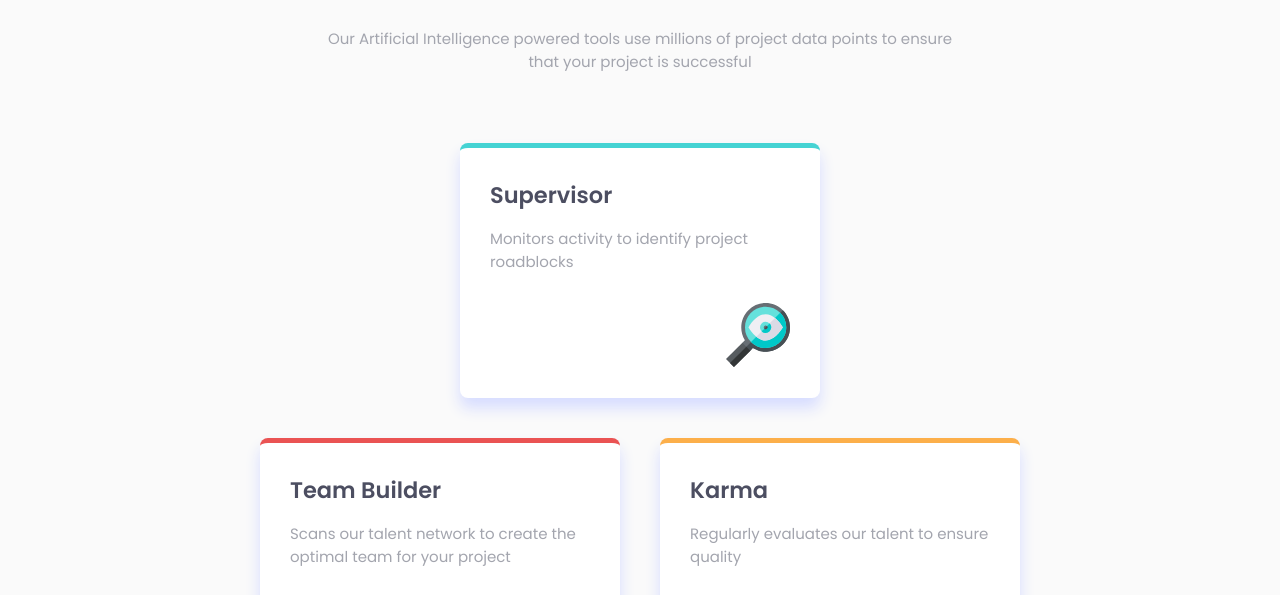
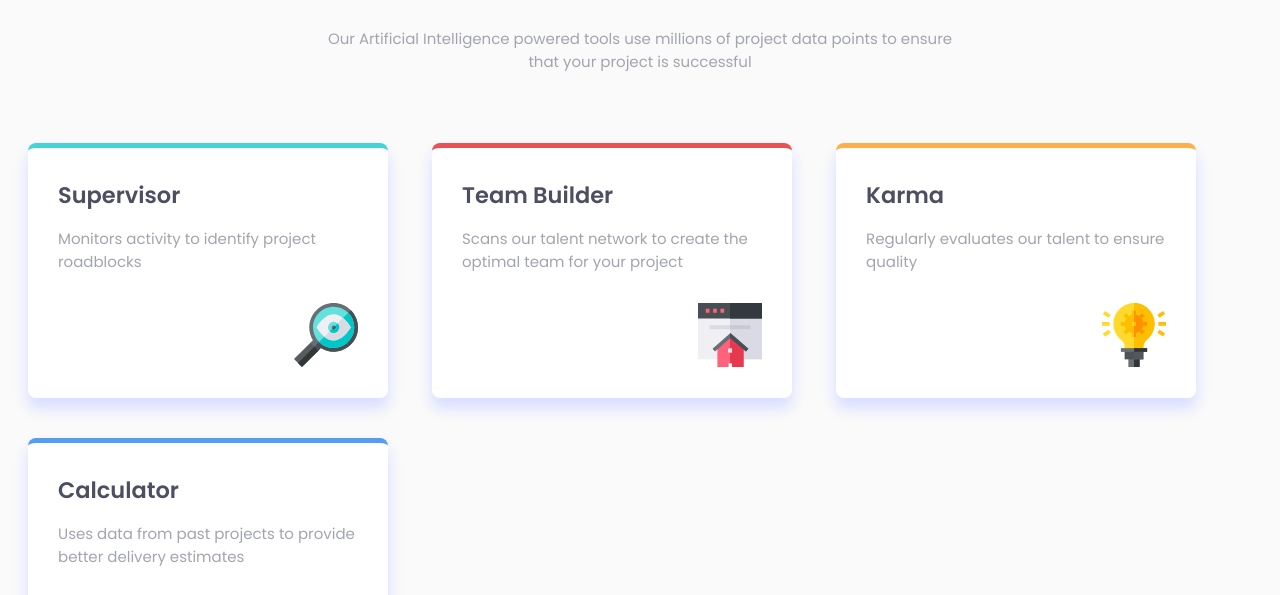
Before and after one commit to muhazizal/Frondend-Mentor_four-card-feature-section, a plain HTML site: page index.html in a window 1280 px wide. Shown: the part 143-738 px from the top of the page. Drawn offline with Linux system fonts and the light colour scheme.

Commit message:
Update index.html

```diff
--- a/index.html
+++ b/index.html
@@ -32,7 +32,7 @@
   </div>
 
   <!-- Flex Container Section -->
-  <div class="flex-container">
+  <div class="container">
 
     <!-- Cyan Box -->
     <div class="card" id="cyan-card">
```
